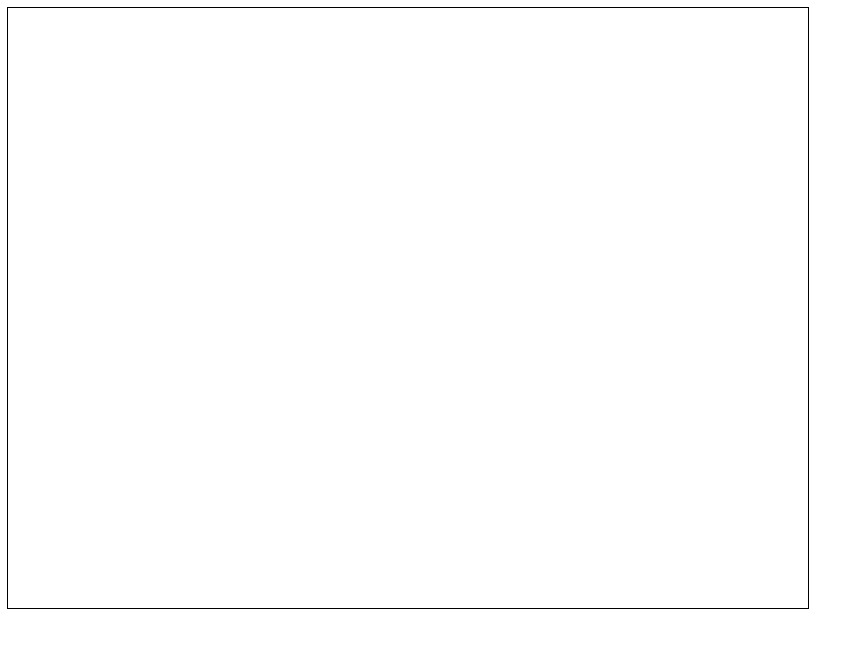
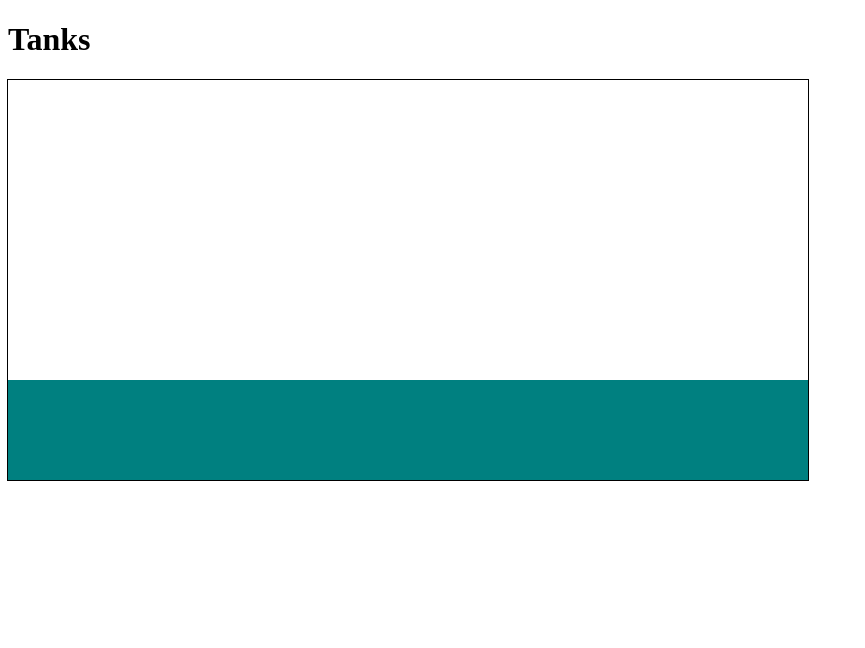
Before and after one commit to ahoang512/iOS-dev, a plain HTML site: page public/index.html in a window 1280 px wide. Shown: the whole page, without its empty margins (0-865 px from the left). Drawn offline with Linux system fonts and the light colour scheme.

Commit message:
Create the ground for the game

```diff
--- a/public/index.html
+++ b/public/index.html
@@ -8,13 +8,13 @@
     <script type="text/javascript" src="./js/gameView.js"></script>
   </head>
   <body>
+    <h1>Tanks</h1>
     <canvas id="canvas"></canvas>
 
     <script type="text/javascript">
       var canvasEl = document.getElementById("canvas");
-      var game = new Tanks.Game(800, 600);
+      var game = new Tanks.Game(800, 400);
       var gameView = new Tanks.GameView(game, canvasEl);
-
     </script>
   </body>
 </html>
--- a/public/js/gameView.js
+++ b/public/js/gameView.js
@@ -8,6 +8,14 @@
     this.canvas = canvas;
     this.canvas.width = game.DIM_X;
     this.canvas.height = game.DIM_Y;
+    this.setupMap();
+
+  };
+
+  GameView.prototype.setupMap = function () {
+    var ctx = this.canvas.getContext("2d");
+    ctx.fillStyle = "#008080";
+    ctx.fillRect(0, this.game.DIM_Y - 100, this.game.DIM_X, 100);
   };
 
 })(this);
```
